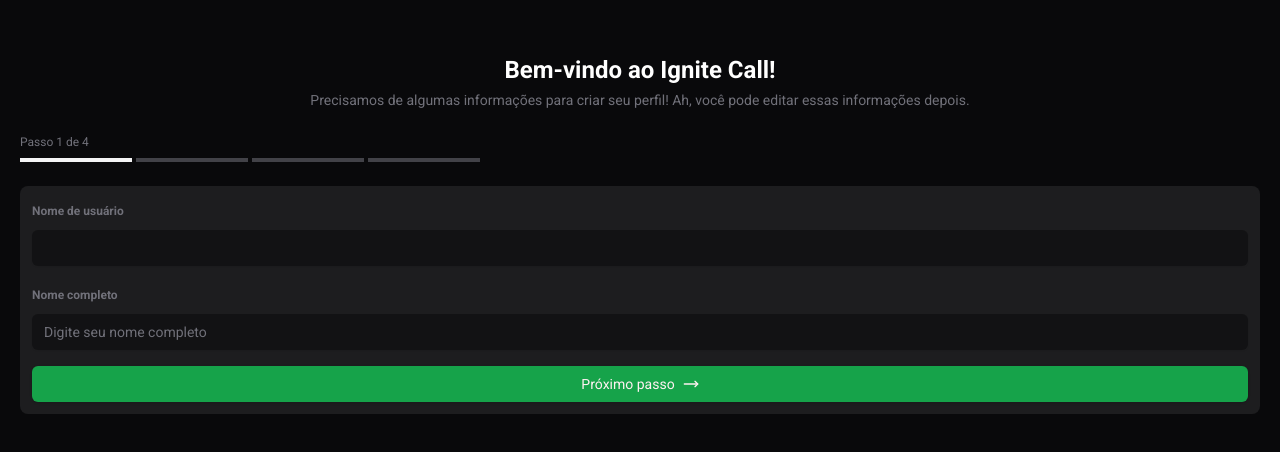
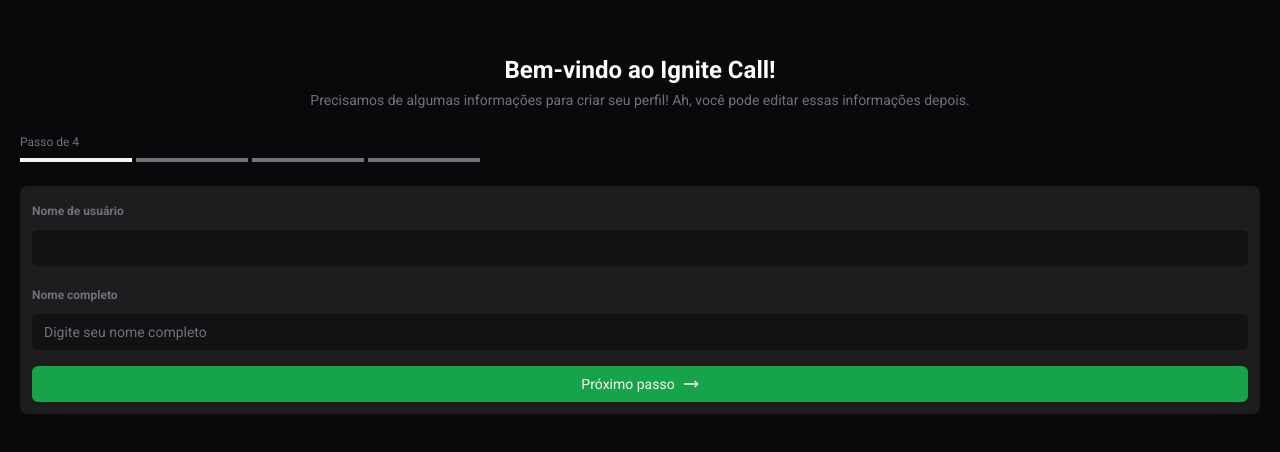
Before and after one commit to felipekgouvea/call, a Next.js app: page /register in a window 1280 px wide. Shown: the part 166-618 px from the top of the page. Built offline with nearby package versions, Linux system fonts and the light colour scheme.

Commit message:
feat: add Stepper component

```diff
--- a/app/_components/stepper.tsx
+++ b/app/_components/stepper.tsx
@@ -1,14 +1,36 @@
-function Stepper() {
+import { cn } from '../_lib/utils'
+
+interface StepperProps {
+  step: number
+  className?: string
+}
+
+function Stepper({ step, className }: StepperProps) {
   return (
     <div className="flex w-full flex-col gap-2">
       <span className="text-xs font-normal text-muted-foreground">
-        Passo 1 de 4
+        Passo {step} de 4
       </span>
       <div className="flex gap-1">
-        <div className="h-1 w-28 bg-muted" />
-        <div className="h-1 w-28 bg-muted-foreground opacity-55" />
-        <div className="h-1 w-28 bg-muted-foreground opacity-55" />
-        <div className="h-1 w-28 bg-muted-foreground opacity-55" />
+        <div className={cn('h-1 w-28 bg-muted', step === 1 ? className : '')} />
+        <div
+          className={cn(
+            'h-1 w-28 bg-muted-foreground',
+            step === 2 || step === 3 || step === 4 ? className : '',
+          )}
+        />
+        <div
+          className={cn(
+            'h-1 w-28 bg-muted-foreground',
+            step === 3 || step === 4 ? className : '',
+          )}
+        />
+        <div
+          className={cn(
+            'h-1 w-28 bg-muted-foreground',
+            step === 4 ? className : '',
+          )}
+        />
       </div>
     </div>
   )
```
